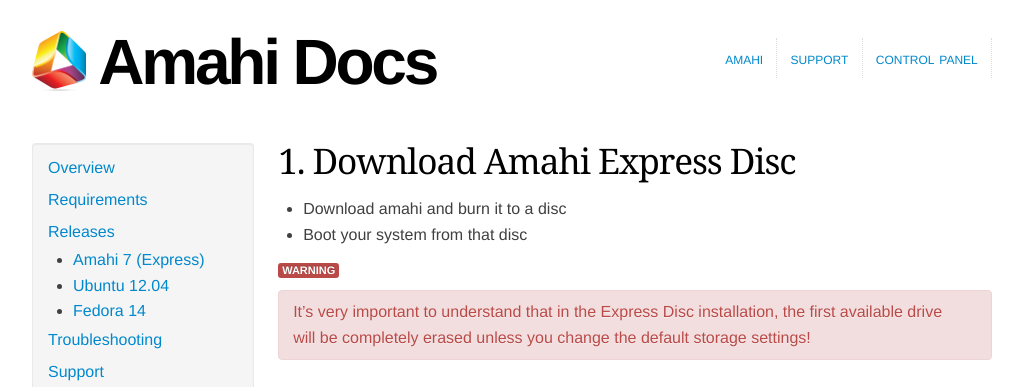
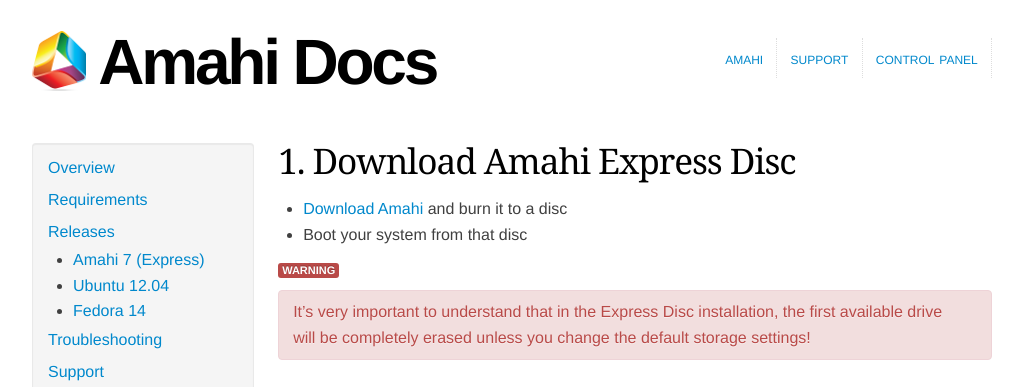
Before and after one commit to amahi/docs, a Jekyll site: the page built from amahi-7-express.md, in a window 1280 px wide. Shown: the top 387 px of the page, without its empty margins (128-1151 px from the left). Built offline with Jekyll 4.4.1, drawn with Linux system fonts in a browser that asks for light colours; nearby versions of some CDN libraries; part of the change alters nothing that is shown.

```diff
--- a/amahi-7-express.md
+++ b/amahi-7-express.md
@@ -3,7 +3,7 @@ layout: homepage
 title: Install Amahi 7 Express Disc
 ---
 # 1. Download Amahi Express Disc
-* Download amahi and burn it to a disc
+* <a href="https://wiki.amahi.org/index.php/Express_CD">Download Amahi</a> and burn it to a disc
 * Boot your system from that disc
 
 <span class="label label-important">WARNING</span>
```
